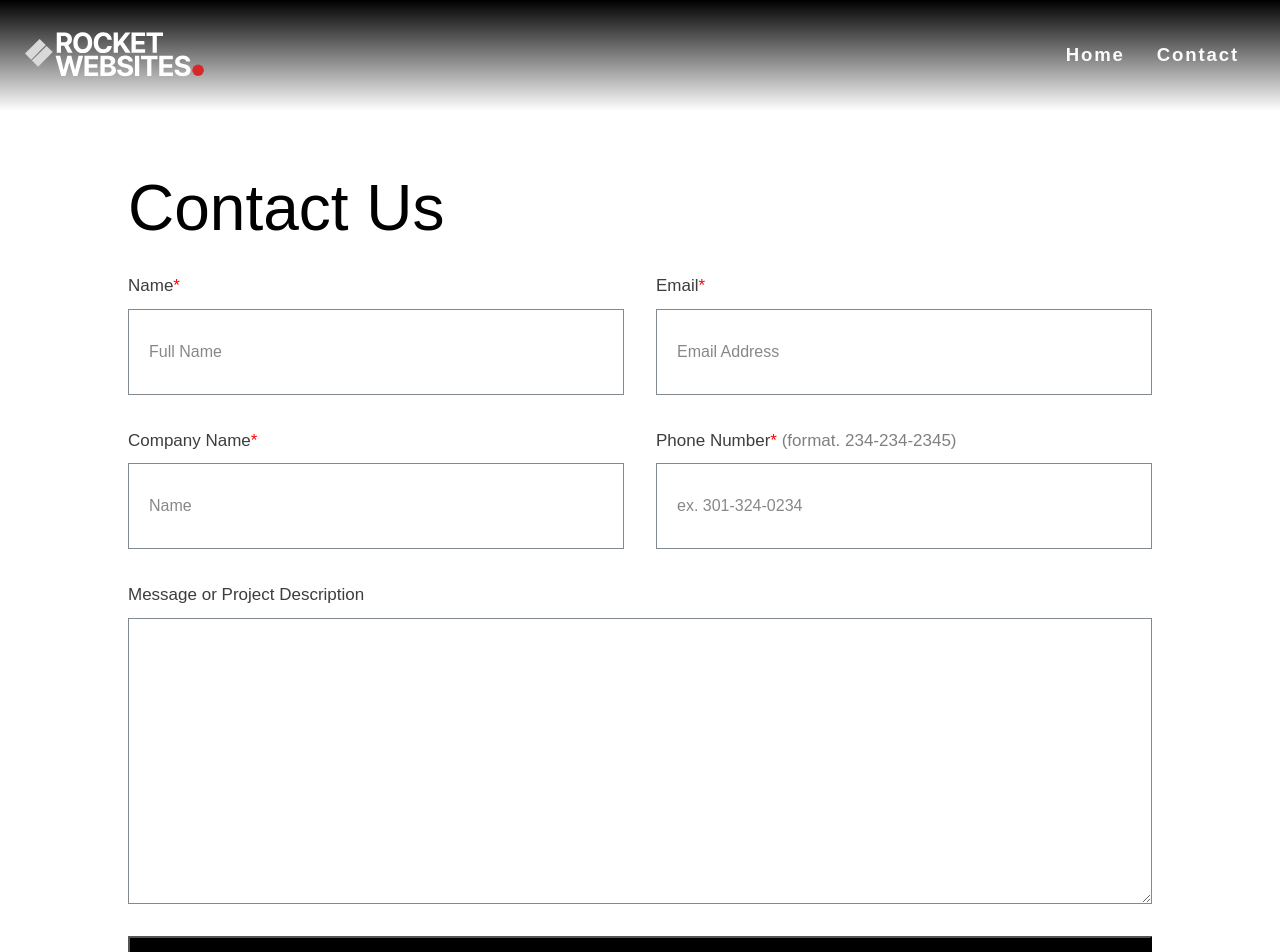
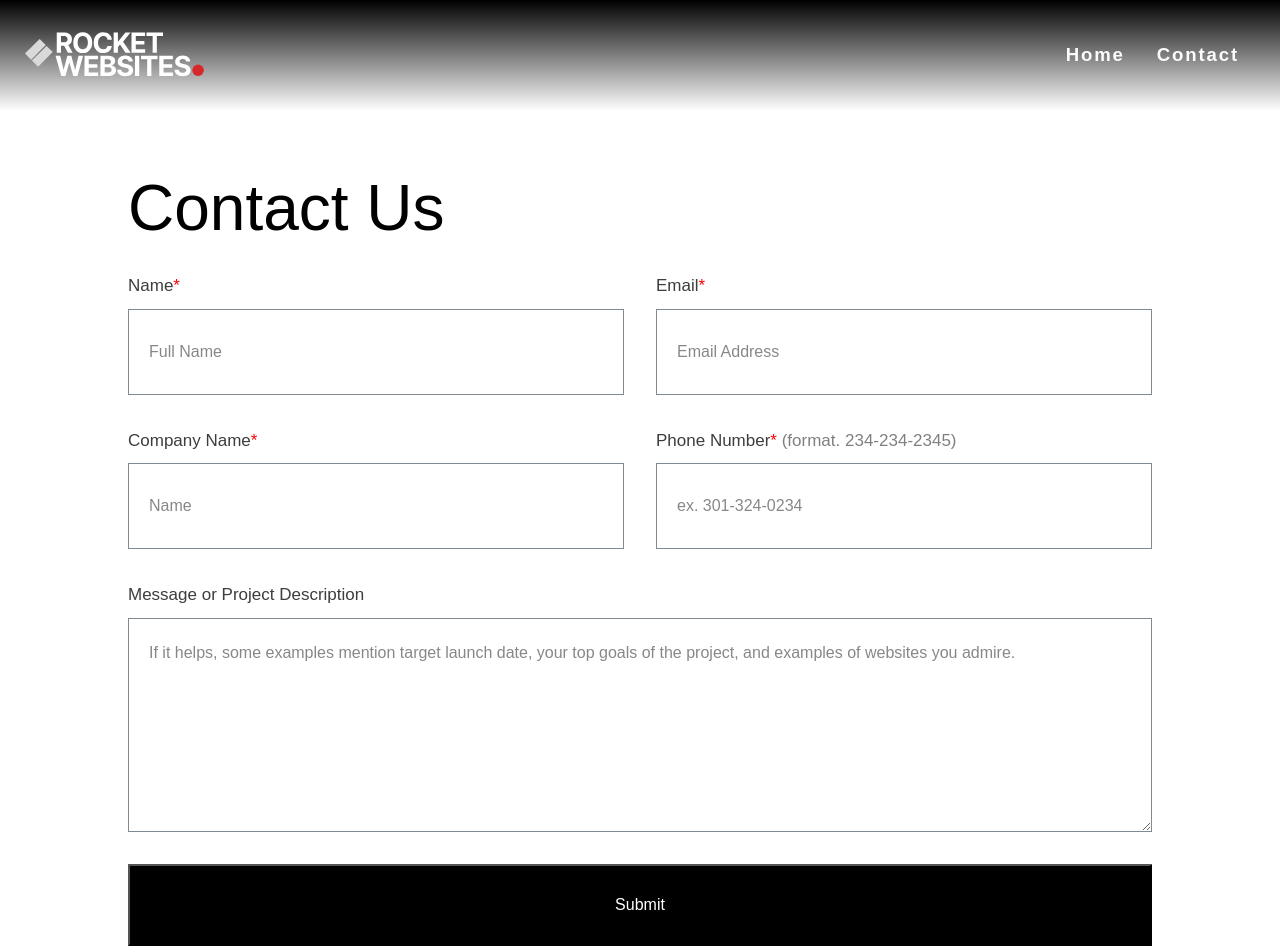
Before and after one commit to will-flores1/marketing-website-theme, a SvelteKit app: page /contact in a window 1280 px wide. Shown: the top 952 px of the page. Built offline with nearby package versions, Linux system fonts and the light colour scheme; a web font is replaced by a local one.

Commit message:
Add message placeholder

```diff
--- a/src/routes/contact/+page.svelte
+++ b/src/routes/contact/+page.svelte
@@ -83,7 +83,14 @@
 		</div>
 		<div class="form-message">
 			<label for="message">Message or Project Description</label>
-			<textarea class="form-text" name="message" rows="10" bind:value={values.message} required />
+			<textarea
+				class="form-text"
+				name="message"
+				rows="7"
+				placeholder="If it helps, some examples mention target launch date, your top goals of the project, and examples of websites you admire."
+				bind:value={values.message}
+				required
+			/>
 		</div>
 		<button type="submit">Submit</button>
 	</form>
```
